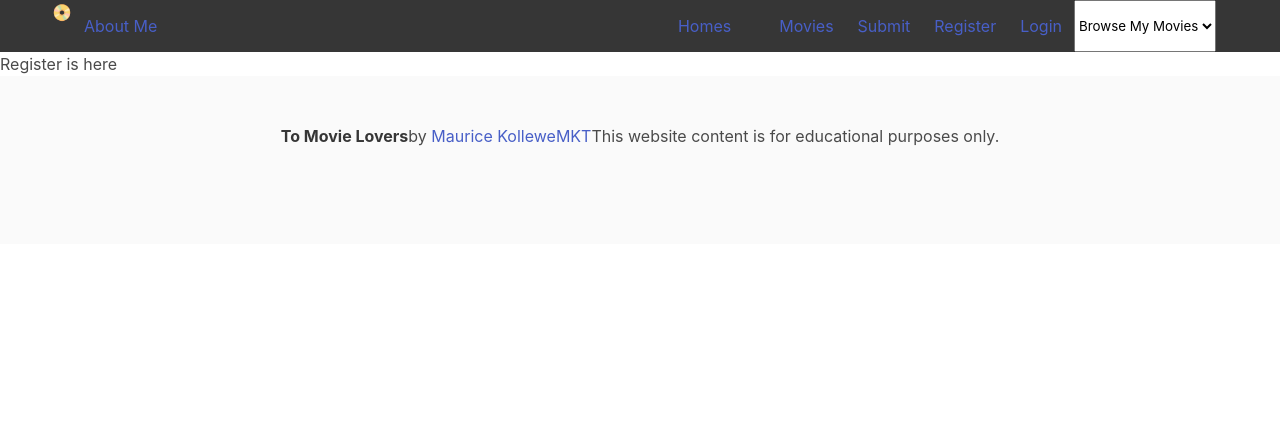
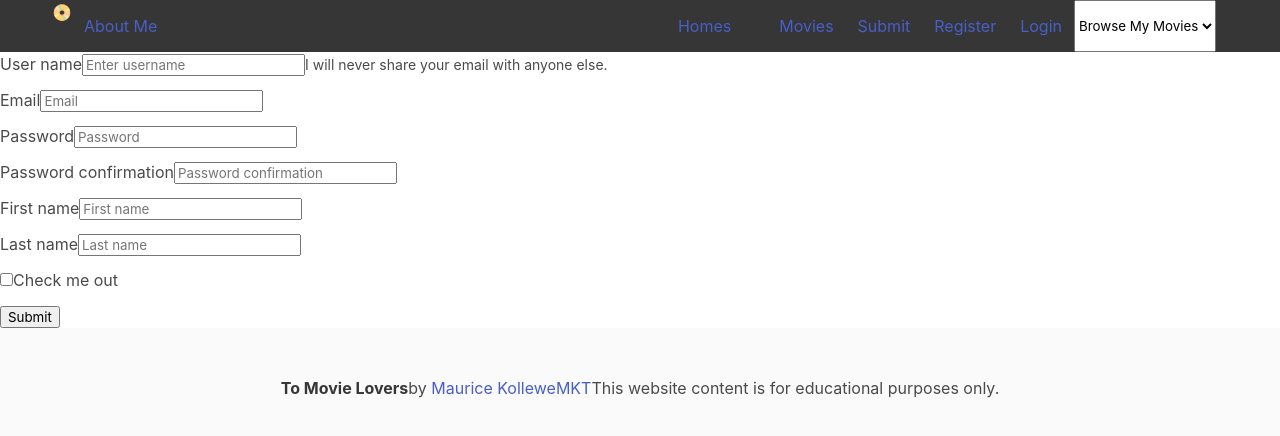
Before and after one commit to maurice-35/movie-data-base, a React (Create React App) app in the folder client/: page /Register in a window 1280 px wide. Shown: the top 436 px of the page. Built offline with nearby package versions, Linux system fonts and the light colour scheme.

Commit message:
update register page

```diff
--- a/client/src/components/auth/Register.js
+++ b/client/src/components/auth/Register.js
@@ -1,12 +1,46 @@
 import React from 'react'
+import Form from 'react-bootstrap/Form'
 
 
 const Register = () => {
 
   return (
-    <>
-      <h1>Register is here</h1>
-    </>
+    <Form>
+      <Form.Group className="mb-3" controlId="formBasicEmail">
+        <Form.Label>User name</Form.Label>
+        <Form.Control type="username" placeholder="Enter username" />
+        <Form.Text className="text-muted">
+          I will never share your email with anyone else.
+        </Form.Text>
+      </Form.Group>
+
+      <Form.Group className="mb-3" controlId="formBasicPassword">
+        <Form.Label>Email</Form.Label>
+        <Form.Control type="email" placeholder="Email" />
+      </Form.Group>
+      <Form.Group className="mb-3" controlId="formBasicPassword">
+        <Form.Label>Password</Form.Label>
+        <Form.Control type="password" placeholder="Password" />
+      </Form.Group>
+      <Form.Group className="mb-3" controlId="formBasicPassword">
+        <Form.Label>Password confirmation</Form.Label>
+        <Form.Control type="passwordConfirmation" placeholder="Password confirmation" />
+      </Form.Group>
+      <Form.Group className="mb-3" controlId="formBasicPassword">
+        <Form.Label>First name</Form.Label>
+        <Form.Control type="firstName" placeholder="First name" />
+      </Form.Group>
+      <Form.Group className="mb-3" controlId="formBasicPassword">
+        <Form.Label>Last name</Form.Label>
+        <Form.Control type="lastName" placeholder="Last name" />
+      </Form.Group>
+      <Form.Group className="mb-3" controlId="formBasicCheckbox">
+        <Form.Check type="checkbox" label="Check me out" />
+      </Form.Group>
+      <button variant="primary" type="submit">
+        Submit
+      </button>
+    </Form>
   )
 }
 
```
